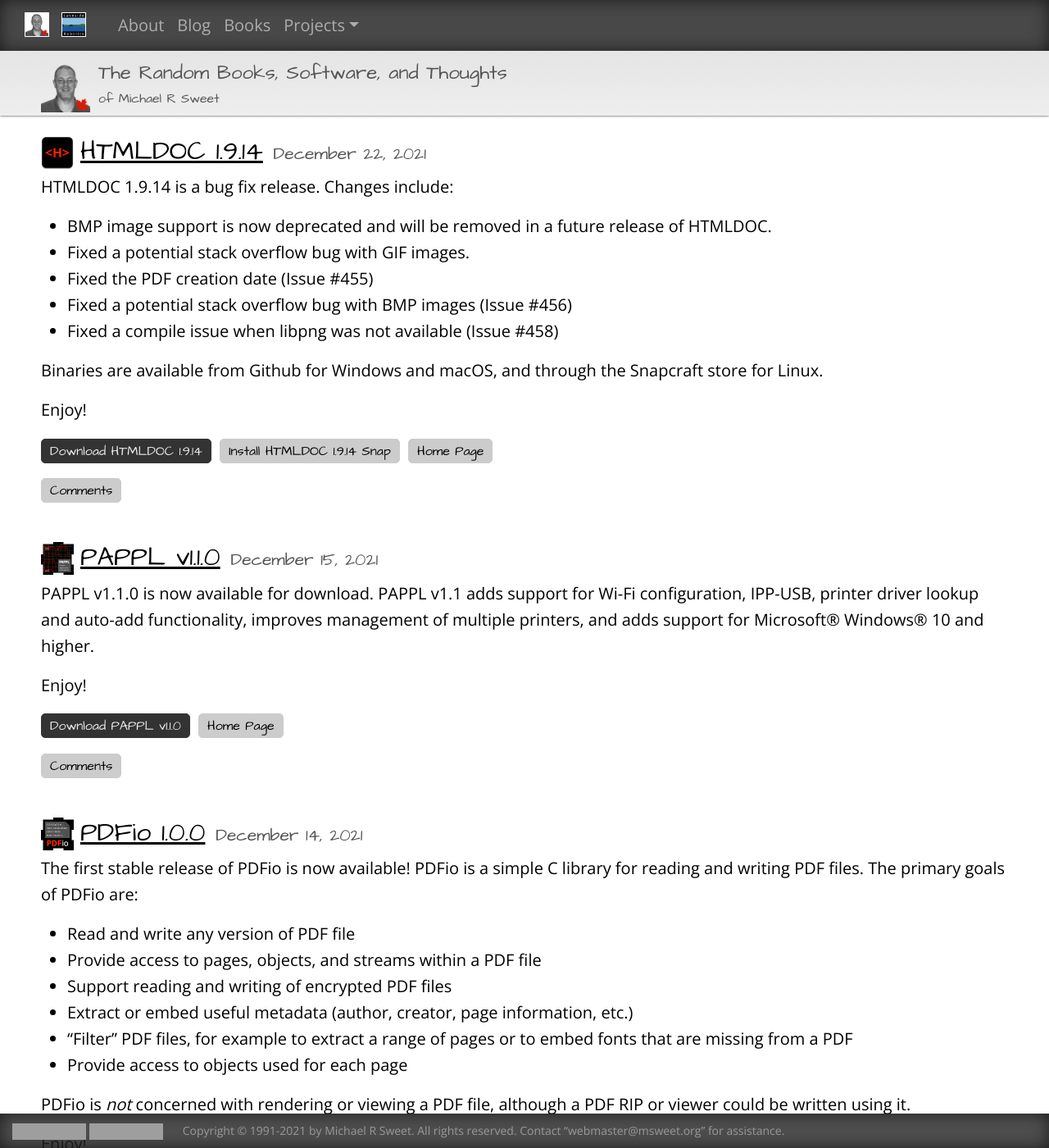
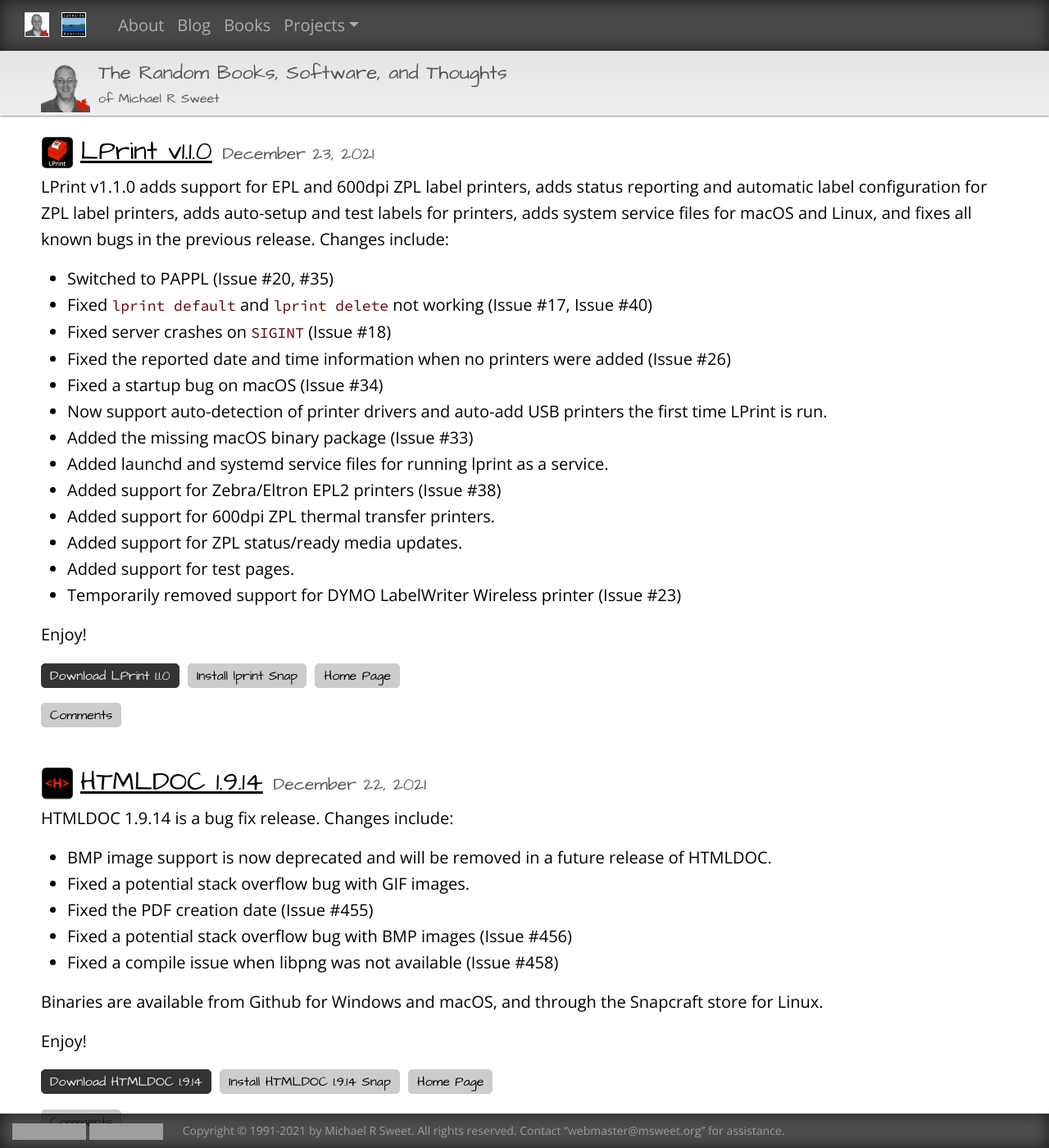
Before and after one commit to michaelrsweet/michaelrsweet.github.com, a Jekyll site: the page built from index.html, in a window 1280 px wide and 1400 px high. Shown: the whole window at 82% size. Built offline with Jekyll 4.4.1, drawn with Linux system fonts in a browser that asks for light colours; some of the changed text lies outside the part shown; grey boxes are pictures that could not be loaded.

Commit message:
LPrint 1.1.0 release.

```diff
--- /dev/null
+++ b/_posts/2021-12-23-lprint-1.1.0.md
@@ -0,0 +1,31 @@
+---
+title: LPrint v1.1.0
+category: lprint
+layout: post
+permalink: /blog/:year-:month-:day-:title.html
+excerpt_separator: <!--more-->
+comments: true
+commentform: true
+---
+
+LPrint v1.1.0 adds support for EPL and 600dpi ZPL label printers, adds status reporting and automatic label configuration for ZPL label printers, adds auto-setup and test labels for printers, adds system service files for macOS and Linux, and fixes all known bugs in the previous release.  Changes include:
+
+- Switched to PAPPL (Issue #20, #35)
+- Fixed `lprint default` and `lprint delete` not working (Issue #17, Issue #40)
+- Fixed server crashes on `SIGINT` (Issue #18)
+- Fixed the reported date and time information when no printers were added (Issue #26)
+- Fixed a startup bug on macOS (Issue #34)
+- Now support auto-detection of printer drivers and auto-add USB printers the first time LPrint is run.
+- Added the missing macOS binary package (Issue #33)
+- Added launchd and systemd service files for running lprint as a service.
+- Added support for Zebra/Eltron EPL2 printers (Issue #38)
+- Added support for 600dpi ZPL thermal transfer printers.
+- Added support for ZPL status/ready media updates.
+- Added support for test pages.
+- Temporarily removed support for DYMO LabelWriter Wireless printer (Issue #23)
+
+Enjoy!
+
+<a class="btn btn-primary" href="https://github.com/michaelrsweet/lprint/releases/tag/v1.1.0">Download LPrint 1.1.0</a>
+<a class="btn btn-default" href="https://snapcraft.io/lprint">Install lprint Snap</a>
+<a class="btn btn-default" href="/lprint/index.html">Home Page</a>
--- a/lprint/index.md
+++ b/lprint/index.md
@@ -2,7 +2,7 @@
 title: LPrint
 subtitle: A Label Printer Application
 author: Michael R Sweet
-copyright: Copyright © 2019-2020 by Michael R Sweet
+copyright: Copyright © 2019-2021 by Michael R Sweet
 project: lprint
 project_name: LPrint
 logo: lprint-160.png
@@ -36,15 +37,10 @@
 
 LPrint depends on:
 
-- A "make" program (both GNU and BSD make are known to work),
+- A POSIX-compliant "make" program (both GNU and BSD make are known to work),
 - A C99 compiler (both Clang and GCC are known to work),
-- [Avahi](https://www.avahi.org) 0.7 or later or mDNSResponder to provide
-  DNS-SD support,
-- [CUPS](https://www.cups.org) 2.2.0 or later to provide HTTP, IPP, and
-  Apple/PWG Raster support,
-- [libpng](https://www.libpng.org) 1.6.0 or later to provide PNG printing
-  support, and
-- [libusb](https://libusb.info) 1.0 or later to provide USB printing support.
+- [PAPPL](https://www.msweet.org/pappl) 1.1 or later.
+- [CUPS](https://openprinting.github.io/cups) 2.2 or later (for libcups).
 
 
 Supported Printers
@@ -53,6 +49,7 @@
 The following printers are currently supported:
 
 - Dymo LabelWriter printers
+- Zebra/Eltron EPL2 printers
 - Zebra ZPL printers
 
 Others will be added as time and access to printers permits.
@@ -61,23 +58,18 @@
 Standards
 ---------
 
-LPrint implements PWG 5100.14-2013: IPP Everywhere™ for each printer, and has a
-partial implementation of PWG 5100.22-2019: IPP System Service v1.0 for
-managing the print queues and default printer.
-
-IPP extensions for label printers have been proposed in the Printer Working
-Group in the IPP Label Printing Extensions v1.0 document; LPrint will be updated
-to conform to the final names and values that are approved by the IPP workgroup.
+Through PAPPL, LPrint implements PWG 5100.14-2013: IPP Everywhere™ and the IPP
+Label Printing Extensions v1.0 for each printer, and has a partial
+implementation of PWG 5100.22-2019: IPP System Service v1.0 for managing the
+print queues and default printer.
 
 
 Legal Stuff
 -----------
 
-LPrint is Copyright © 2019-2020 by Michael R Sweet.
+LPrint is Copyright © 2019-2021 by Michael R Sweet.
 
-LPrint is licensed under the Apache License Version 2.0 with an exception to
-allow linking against GPL2/LGPL2 software (like older versions of CUPS).  See
-the files "LICENSE" and "NOTICE" for more information.
+LPrint is licensed under the Apache License Version 2.0.  See the files
+"LICENSE" and "NOTICE" for more information.
 
-LPrint is based loosely on the "ippeveprinter.c" and "rastertolabel.c" code
-from CUPS.
+LPrint is based loosely on the "rastertolabel.c" code from CUPS.
--- a/lprint/lprint.md
+++ b/lprint/lprint.md
@@ -2,7 +2,7 @@
 title: LPrint Documentation
 subtitle: Documentation
 author: Michael R Sweet
-copyright: Copyright © 2019-2020 by Michael R Sweet
+copyright: Copyright © 2019-2021 by Michael R Sweet
 project: lprint
 project_name: LPrint
 logo: lprint-160.png
@@ -14,12 +14,11 @@
 LPrint Documentation
 ====================
 
-LPrint v1.0 - February 17, 2020
-Copyright 2019-2020 by Michael R Sweet
+LPrint v1.1 - December 21, 2021
+Copyright 2019-2021 by Michael R Sweet
 
-LPrint is licensed under the Apache License Version 2.0 with an exception to
-allow linking against GPL2/LGPL2 software (like older versions of CUPS).  See
-the files "LICENSE" and "NOTICE" for more information.
+LPrint is licensed under the Apache License Version 2.0.  See the files
+"LICENSE" and "NOTICE" for more information.
 
 
 Table of Contents
@@ -52,15 +51,16 @@
 printers.
 
 LPrint supports the full range of options and features supported by the
-embedded drivers - currently all Dymo and Zebra ZPL label printers.  Whenever
-possible, LPrint will auto-detect the make and model of your printer and its
-installed capabilities.  And you can configure the default values of all
+embedded drivers - currently all DYMO and Zebra EPL2/ZPL label printers.
+Whenever possible, LPrint will auto-detect the make and model of your printer
+and its installed capabilities.  And you can configure the default values of all
 options as well as manually configure the media that is loaded in each printer.
 
 LPrint also offers a simple network server mode that makes any label printers
-appear as IPP Everywhere™/AirPrint™ printers on your network.  Thus, any macOS,
-iOS®, or Linux client can use any label printer supported by LPrint.  And you
-can, of course, send jobs from LPrint to an LPrint server on the network.
+appear as IPP Everywhere™/AirPrint™/Mopria™ printers on your network.  Thus, any
+Android™, Chrome OS™, iOS®, Linux, macOS, or Windows 10/11 client can use any
+label printer supported by LPrint.  And you can, of course, send jobs from
+LPrint to an LPrint server on the network.
 
 Finally, LPrint offers command-line and web-based monitoring of printer and
 job status.
@@ -74,14 +74,13 @@
 
     sudo snap install lprint
 
-A disk image is included with all source releases on Github for use on macOS
-10.14 and higher.
+A package file is included with all source releases on Github for use on macOS
+10.14 and higher for both Intel and Apple Silicon.
 
 If you need to install LPrint from source, you'll need a "make" program, a C99
-compiler (Clang and GCC work), the CUPS developer files, the PNG library and
-headers, and the LIBUSB library and headers.  Once the prerequisites are
-installed on your system, use the following commands to install LPrint to
-"/usr/local/bin":
+compiler (Clang and GCC work), the CUPS developer files, and the PAPPL developer
+files.  Once the prerequisites are installed on your system, use the following
+commands to install LPrint to "/usr/local/bin":
 
     ./configure
     make
@@ -159,6 +159,9 @@
 printer to discover its IP address.  The device URI will then be "socket://"
 followed by the IP address.  For example, a printer at address 192.168.0.42
 will use the device URI "socket://192.168.0.42".
+
+Many network-connected label printers also support discovery via SNMP - use the
+"devices" sub-command to discover these printers' device URIs.
 
 Finally, the "DRIVER-NAME" is the name of the internal LPrint driver for the
 printer.  Use the "drivers" sub-command to list the available drivers:
@@ -271,6 +274,8 @@
 The "server" sub-command runs a standalone spooler.  The following options
 control the server operation:
 
+- "-o listen-name=HOSTNAME": Sets the network hostname to resolve for listen
+  addresses - "*" for the wildcard addresses.
 - "-o server-name=HOSTNAME": Sets the network hostname to advertise.
 - "-o server-port=NNN": Sets the network port number; the default is randomly
   assigned.
@@ -283,14 +288,20 @@
 - "-o log-level=LEVEL": Specifies the log level - "debug", "info", "warn",
   "error", or "fatal".
 
+> *Note:* When you install the LPrint snap on Linux or the package on macOS, the
+> server is automatically run as root.  When you install from source, a
+> `launchd` (macOS) or `systemd` (all others) service file is installed but not
+> activated - they can be used to automatically start LPrint when the system
+> boots.
+
 
 Server Web Interface
 --------------------
 
 When you run a standalone spooler on a network hostname, a web interface can be
 enabled that allows you to add, modify, and delete printers, as well as setting
-the default printer.  Because all web interface operations require
-authentication, you need to set the PAM authentication service with the
+the default printer.  To require authentication for the various web interface
+operations, you set the PAM authentication service with the
 `-o auth-service=SERVICE` option.  For example, to use the "cups" PAM service
 with LPrint, run:
 
```
Also changed, not shown: other parts of lprint/index.md (+3 -2 lines), other parts of lprint/lprint.md (+5 -4 lines).
